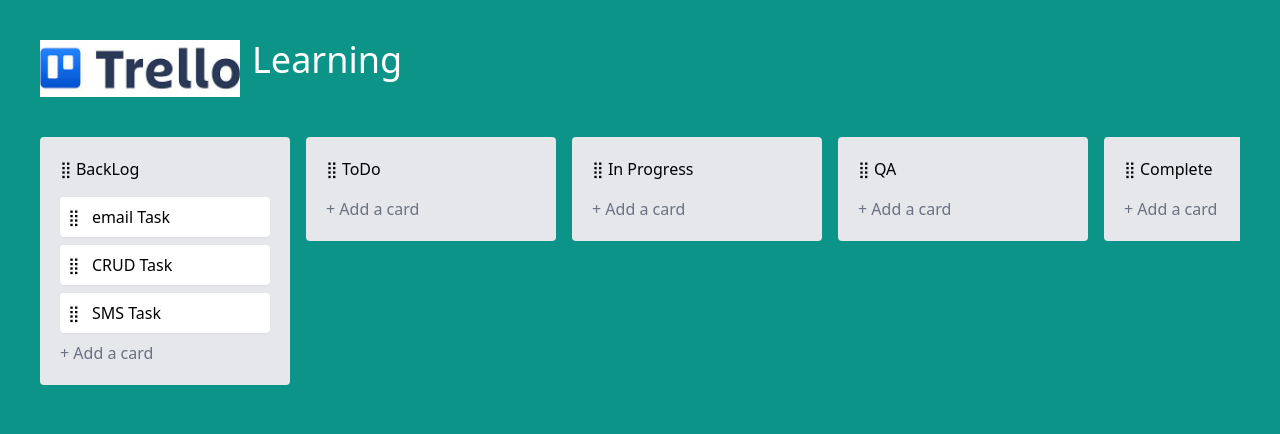
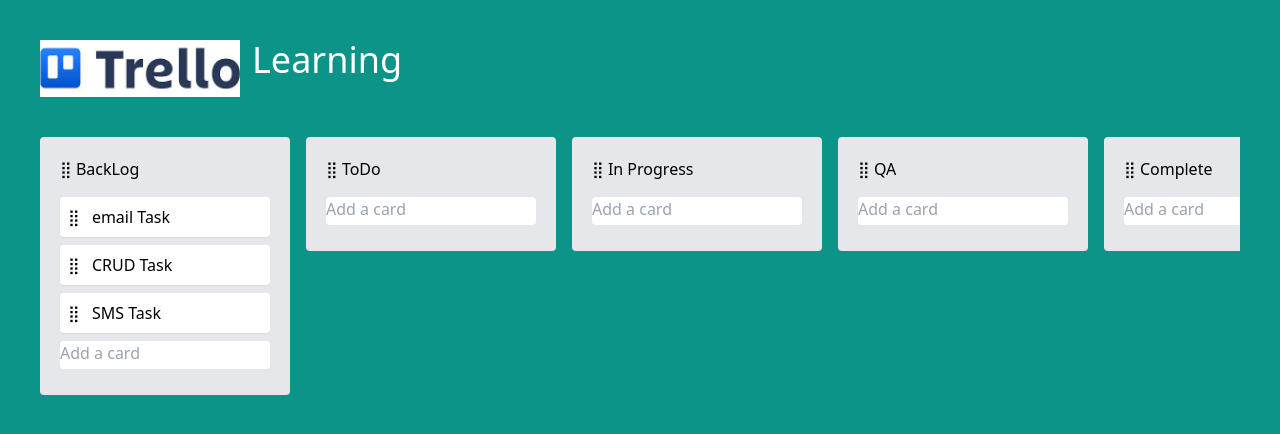
Before and after one commit to MuhammadHarisKhalil/trello-board, a Nuxt app: page / in a window 1280 px wide. Shown: the top 434 px of the page. Built offline with nearby package versions, Linux system fonts and the light colour scheme.

Commit message:
add new task

```diff
--- /dev/null
+++ b/components/NewTasks.vue
@@ -0,0 +1,44 @@
+<script setup lang="ts">
+import type { Task } from '@/types';
+import { nanoid} from 'nanoid';
+
+const emit = defineEmits<{
+ (e: "add", payload:Task) : void;
+}>();
+
+const focused = ref(false);
+const title = ref("");
+
+function createTask(e: Event){
+    if(title.value.trim()){
+        e.preventDefault();
+        emit("add",{
+            id: nanoid(),
+            title: title.value,
+            createdAt: new Date()
+        } as Task);
+    }
+
+    title.value = "";
+}
+
+</script>
+<template>
+  <div>
+ <textarea
+   v-model="title"
+   @keydown.tab="createTask"
+   @keyup.enter="createTask"
+   class="foucs:bg-white focus:shadow resize-none rounded w-full border-none"
+   :class = "{
+    'h-7' : !focused,
+    'h-20' : focused,
+   }"
+   style = "outline: none !important;"
+   @focus="focused = true"
+   @blur="focused = false"
+   :placeholder="!focused ? 'Add a card' : 'Enter a title for this card'"
+   ></textarea>
+
+  </div>
+</template>
--- a/components/TrelloBoard.vue
+++ b/components/TrelloBoard.vue
@@ -49,7 +49,7 @@
         </div>
        </template>
        </draggable>
-     <button class="text-gray-500"> + Add  a card</button>
+     <NewTasks @add = "column.task.push($event)" />
     </div>
    </template>
    </draggable>
```
